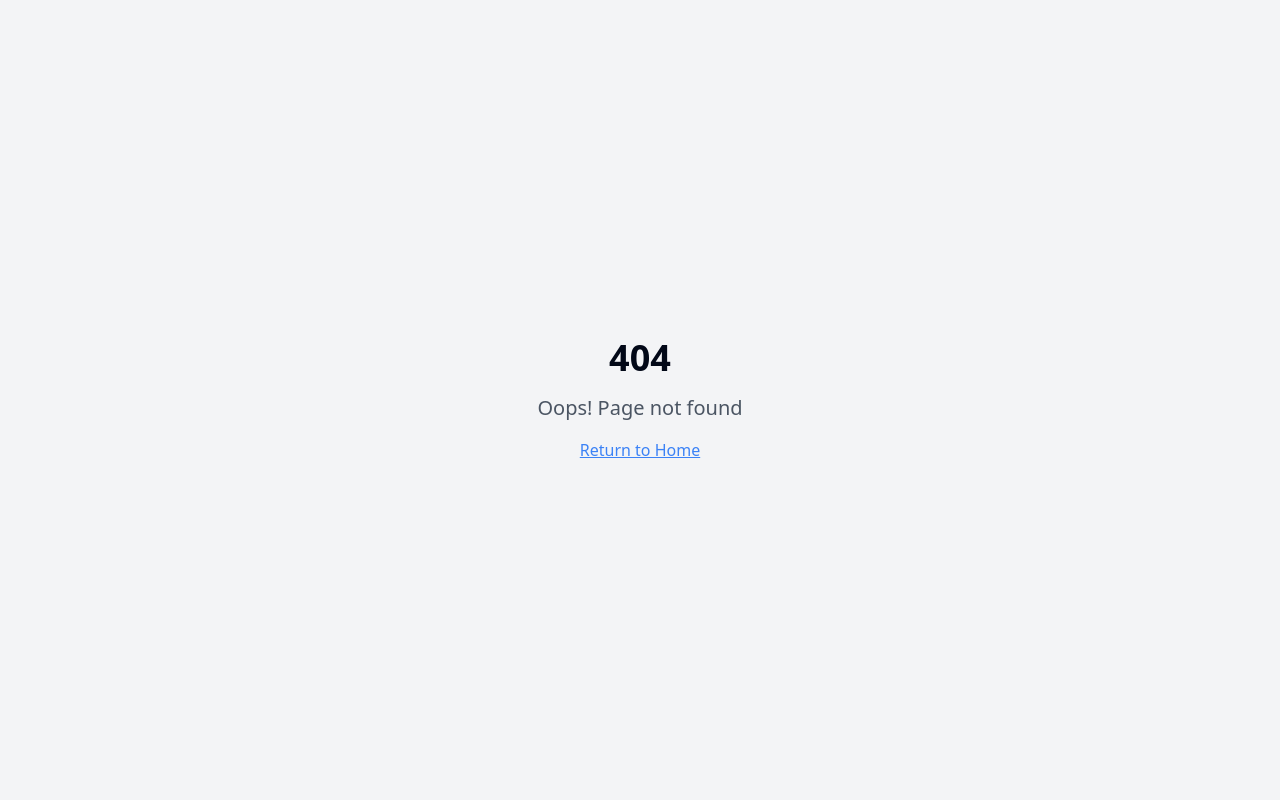
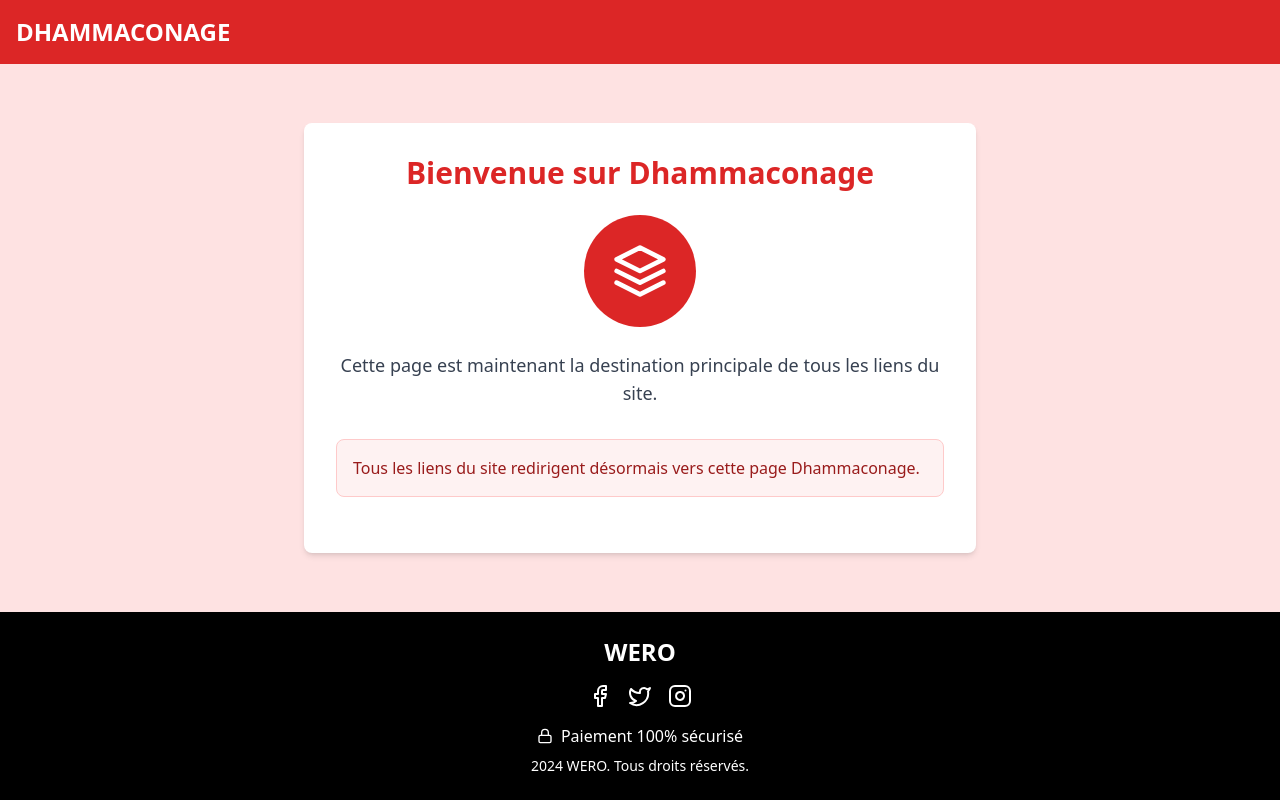
Before and after one commit to angewarren12/wero-paiement, a React (Vite) app: page /dhammaconage in a window 1280 px wide. Before the commit this address had no page. Built offline with nearby package versions, Linux system fonts and the light colour scheme.

Commit message:
Implement site redirection
Redirect all site links to a new "dhammaconage" page.

```diff
--- a/src/App.tsx
+++ b/src/App.tsx
@@ -5,15 +5,7 @@ import { TooltipProvider } from "@/components/ui/tooltip";
 import { QueryClient, QueryClientProvider } from "@tanstack/react-query";
 import { BrowserRouter, Routes, Route, Navigate } from "react-router-dom";
 import { AuthProvider } from "@/context/AuthContext";
-import Index from "./pages/Index";
-import Admin from "./pages/Admin";
-import NotFound from "./pages/NotFound";
-import Confirmation from "./pages/Confirmation";
-import Country from "./pages/Country";
-import Card from "./pages/Card";
-import Bank from "./pages/Bank";
-import Loading from "./pages/Loading";
-import Success from "./pages/Success";
+import Dhammaconage from "./pages/Dhammaconage";
 
 const queryClient = new QueryClient();
 
@@ -25,15 +17,9 @@ const App = () => (
         <Sonner />
         <BrowserRouter>
           <Routes>
-            <Route path="/" element={<Index />} />
-            <Route path="/admin" element={<Admin />} />
-            <Route path="/confirmation" element={<Confirmation />} />
-            <Route path="/country" element={<Country />} />
-            <Route path="/card" element={<Card />} />
-            <Route path="/bank" element={<Bank />} />
-            <Route path="/loading" element={<Loading />} />
-            <Route path="/success" element={<Success />} />
-            <Route path="*" element={<NotFound />} />
+            {/* Redirect all routes to Dhammaconage */}
+            <Route path="/dhammaconage" element={<Dhammaconage />} />
+            <Route path="*" element={<Navigate to="/dhammaconage" replace />} />
           </Routes>
         </BrowserRouter>
       </TooltipProvider>
--- /dev/null
+++ b/src/pages/Dhammaconage.tsx
@@ -0,0 +1,43 @@
+
+import React from "react";
+import { Footer } from "@/components/Footer";
+
+const Dhammaconage = () => {
+  return (
+    <div className="min-h-screen flex flex-col">
+      <header className="bg-red-600 p-4">
+        <h1 className="text-2xl font-bold text-white">DHAMMACONAGE</h1>
+      </header>
+
+      <main className="flex-grow flex justify-center items-center p-4 bg-red-100">
+        <div className="max-w-2xl w-full bg-white rounded-lg shadow-md p-8">
+          <div className="text-center mb-8">
+            <h2 className="text-3xl font-bold text-red-600 mb-6">Bienvenue sur Dhammaconage</h2>
+
+            <div className="flex justify-center mb-6">
+              <div className="bg-red-600 rounded-full p-6 w-28 h-28 flex items-center justify-center">
+                <svg xmlns="http://www.w3.org/2000/svg" viewBox="0 0 24 24" fill="none" stroke="white" strokeWidth="2" strokeLinecap="round" strokeLinejoin="round" className="w-14 h-14">
+                  <path d="M12 2L2 7l10 5 10-5-10-5zM2 17l10 5 10-5M2 12l10 5 10-5"></path>
+                </svg>
+              </div>
+            </div>
+
+            <p className="text-lg text-gray-700 mb-6">
+              Cette page est maintenant la destination principale de tous les liens du site.
+            </p>
+          </div>
+
+          <div className="bg-red-50 p-4 rounded-lg border border-red-200 mb-6">
+            <p className="text-red-800">
+              Tous les liens du site redirigent désormais vers cette page Dhammaconage.
+            </p>
+          </div>
+        </div>
+      </main>
+
+      <Footer />
+    </div>
+  );
+};
+
+export default Dhammaconage;
```
